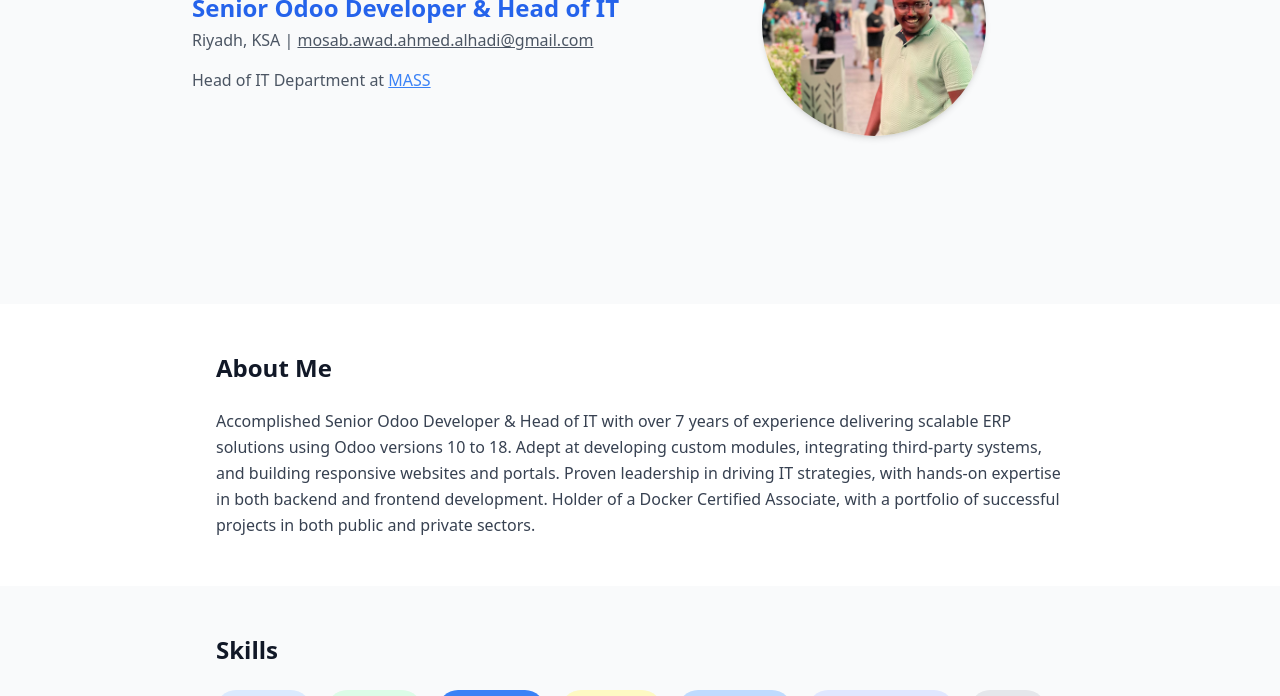
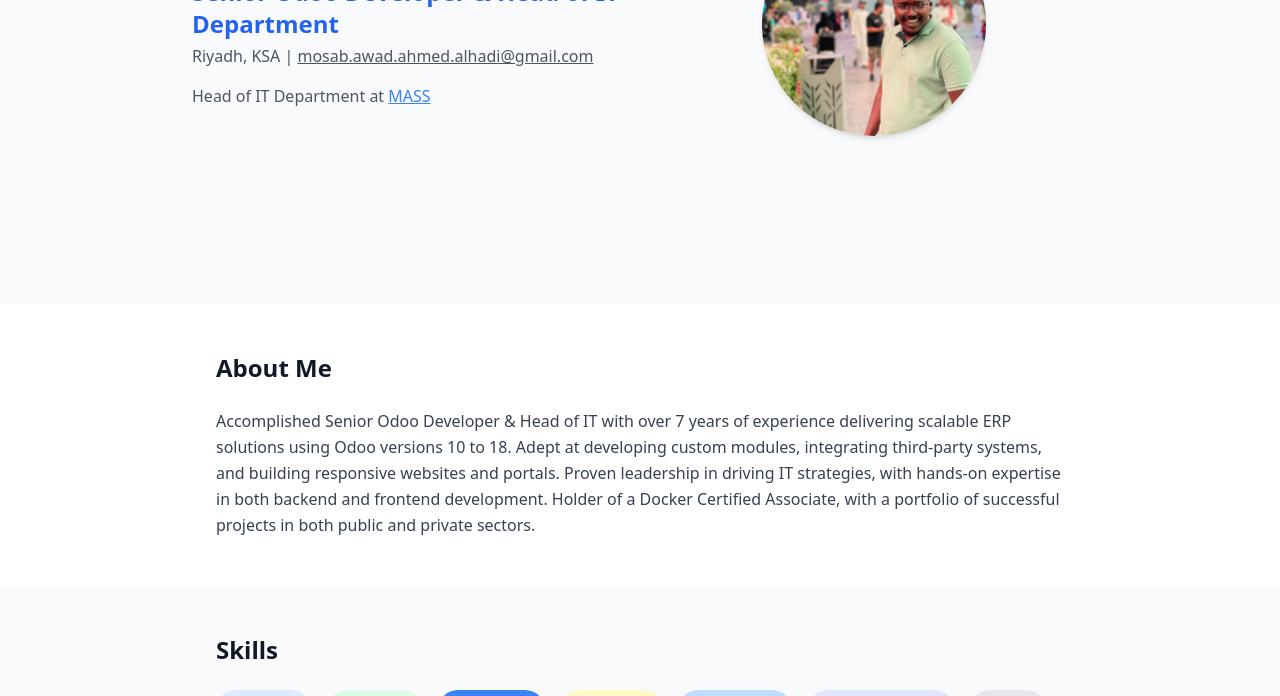
Before and after one commit to MosabAwadAhmedAlhadi/gh-deployment-workflow, a plain HTML site: page index.html in a window 1280 px wide. Shown: the part 336-1032 px from the top of the page. Drawn offline with nearby package versions, Linux system fonts and the light colour scheme.

Commit message:
[MOD] fix header

```diff
--- a/index.html
+++ b/index.html
@@ -53,7 +53,7 @@
         <!-- Hero Text -->
         <div class="fade-in" style="animation-delay: 0.2s;">
           <h1 class="text-4xl font-bold mb-3">Hi, I am Mosab Awad</h1>
-          <h2 class="text-2xl text-blue-600 font-semibold mb-1">Senior Odoo Developer & Head of IT</h2>
+          <h2 class="text-2xl text-blue-600 font-semibold mb-1">Senior Odoo Developer & Head of IT Department</h2>
           <p class="text-gray-600 mb-4">Riyadh, KSA |
             <a href="mailto:mosab.awad.ahmed.alhadi@gmail.com" class="underline">mosab.awad.ahmed.alhadi@gmail.com</a>
           </p>
```
